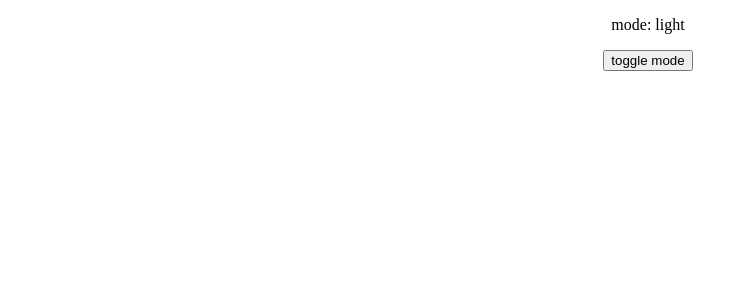
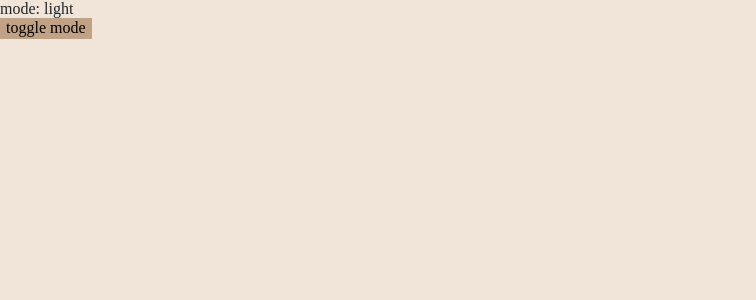
Before and after one commit to virtual-dnd/coffee-time, a React (Create React App) app in the folder packages/app/: page / in a window 1280 px wide. Shown: the top 300 px of the page, without its empty margins (0-756 px from the left). Built offline with nearby package versions, Linux system fonts and the light colour scheme.

Commit message:
feat(styles): add dark mode styles

```diff
--- a/package.json
+++ b/package.json
@@ -23,5 +23,8 @@
     "**/*.{js,jsx,ts,tsx,json,css,scss,md}": [
       "prettier --write"
     ]
+  },
+  "dependencies": {
+    "normalize.css": "^8.0.1"
   }
 }
--- a/packages/app/src/App/App.module.css
+++ b/packages/app/src/App/App.module.css
@@ -1,3 +1,3 @@
 .App {
-  text-align: center;
+  height: 100%;
 }
--- a/packages/app/src/globalStyles.css
+++ b/packages/app/src/globalStyles.css
@@ -1,4 +1,4 @@
-@import-normalize html {
+html {
   box-sizing: border-box;
 }
 
@@ -8,10 +8,15 @@
   box-sizing: inherit;
 }
 
+html,
 body,
-.root {
+#root {
   height: 100%;
   width: 100%;
+}
+
+body {
+  margin: 0;
 }
 
 /* Theme */
@@ -27,3 +32,10 @@ body,
   --text: #20252a;
   --text-sub: #32373a;
 }
+
+.dark {
+  --bg-primary: #20252a;
+  --bg-secondary: #32373a;
+  --text: #f6f5f2;
+  --text-sub: #9d9d9d;
+}
--- a/packages/app/src/index.tsx
+++ b/packages/app/src/index.tsx
@@ -3,6 +3,7 @@ import { render } from 'react-dom';
 import App from './App/App';
 import reportWebVitals from './reportWebVitals';
 
+import 'normalize.css';
 import './globalStyles.css';
 
 render(
--- /dev/null
+++ b/packages/app/src/routes/Home/Home.module.css
@@ -0,0 +1,16 @@
+.wrapper {
+  background-color: var(--bg-primary);
+  height: 100%;
+}
+
+.paragraph {
+  color: var(--text);
+  margin: 0;
+}
+
+.button {
+  appearance: none;
+  background-color: var(--action-link);
+  border: none;
+  box-shadow: none;
+}
--- /dev/null
+++ b/packages/app/src/routes/Home/Home.module.css.d.ts
@@ -0,0 +1,3 @@
+export const button: string;
+export const paragraph: string;
+export const wrapper: string;
--- a/packages/app/src/routes/Home/Home.tsx
+++ b/packages/app/src/routes/Home/Home.tsx
@@ -2,6 +2,7 @@ import { useCallback, useEffect } from 'react';
 import { ThemeOptions } from 'context/ThemeProvider/ThemeProvider';
 import useTheme from 'hooks/useTheme';
 import { THEME_KEY } from 'utils/themeCache';
+import styles from './Home.module.css';
 
 function Home() {
   const [theme, setTheme] = useTheme();
@@ -20,9 +21,14 @@ function Home() {
   }, [theme]);
 
   return (
-    <div className={theme}>
-      <p>mode: {theme}</p>
-      <button name="theme" onClick={handleSetTheme} type="button">
+    <div className={`${theme} ${styles.wrapper}`}>
+      <p className={styles.paragraph}>mode: {theme}</p>
+      <button
+        className={styles.button}
+        name="theme"
+        onClick={handleSetTheme}
+        type="button"
+      >
         toggle mode
       </button>
     </div>
```
Also changed, not shown: 1 other file (tests, documents, lock files or other folders).
